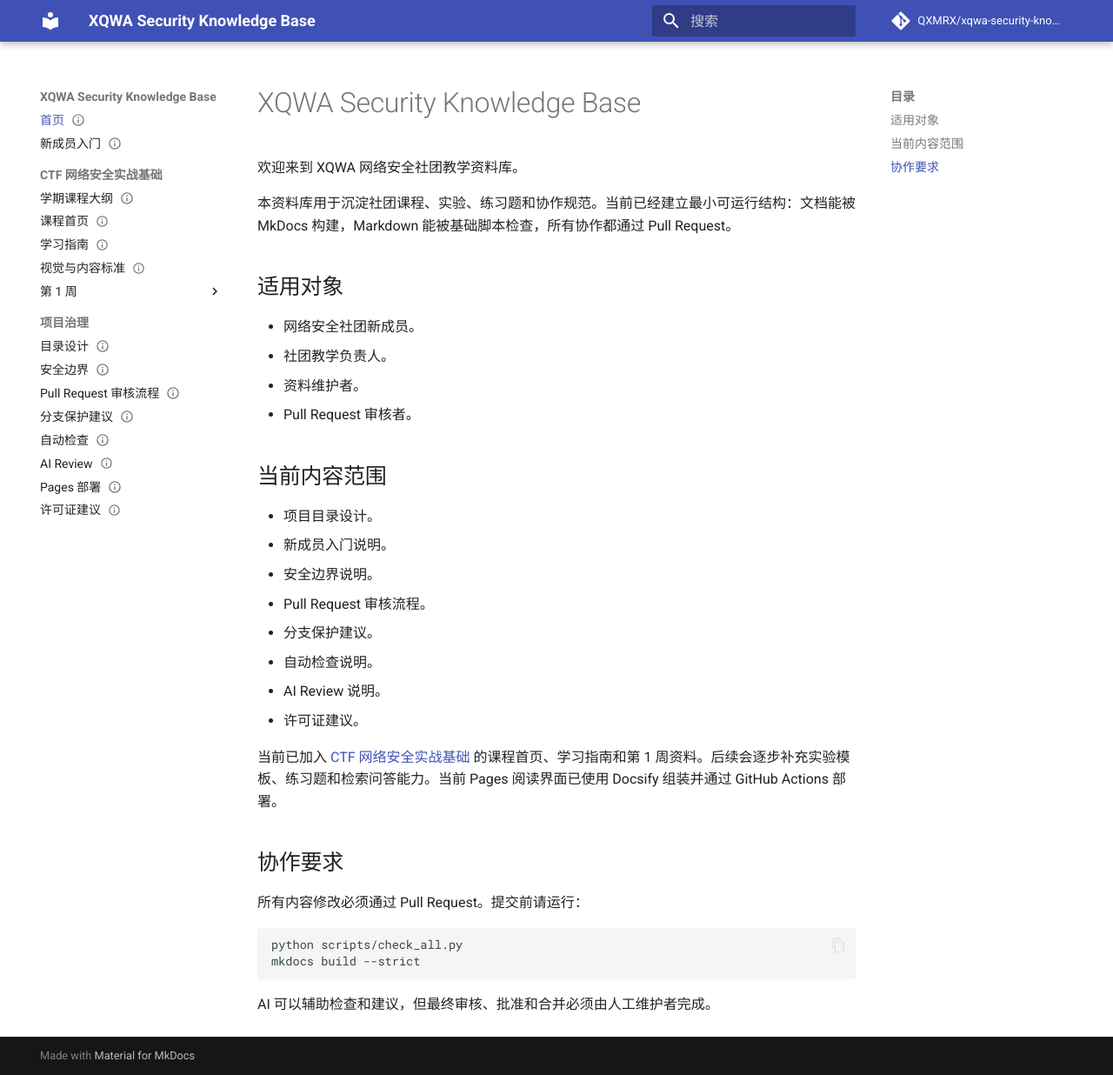
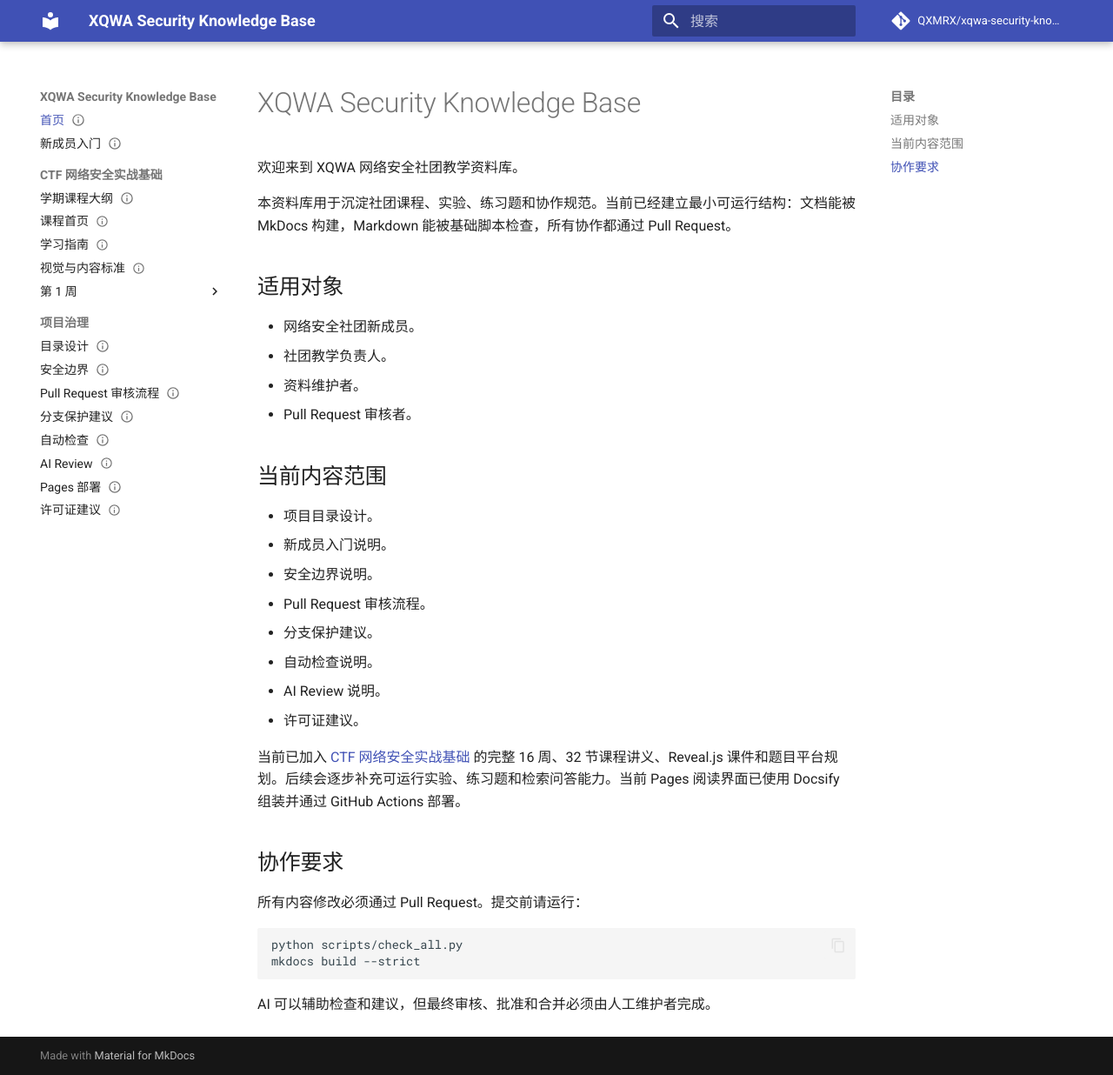
Before and after one commit to QXMRX/xqwa-security-knowledge-base, an MkDocs documentation site: the page built from docs/index.md, in a window 1280 px wide and 1236 px high. Shown: the whole window at 87% size. Built offline with MkDocs 1.6.1 and Material for MkDocs 9.7.7, drawn with Linux system fonts in a browser that asks for light colours; comment, search, counter and statistics services are not loaded.

Commit message:
Update course for all weeks: docs/index.md

```diff
--- a/docs/index.md
+++ b/docs/index.md
@@ -31,7 +31,7 @@
 - AI Review 说明。
 - 许可证建议。
 
-当前已加入 [CTF 网络安全实战基础](courses/ctf-101/index.md) 的课程首页、学习指南和第 1 周资料。后续会逐步补充实验模板、练习题和检索问答能力。当前 Pages 阅读界面已使用 Docsify 组装并通过 GitHub Actions 部署。
+当前已加入 [CTF 网络安全实战基础](courses/ctf-101/index.md) 的完整 16 周、32 节课程讲义、Reveal.js 课件和题目平台规划。后续会逐步补充可运行实验、练习题和检索问答能力。当前 Pages 阅读界面已使用 Docsify 组装并通过 GitHub Actions 部署。
 
 ## 协作要求
 
```
